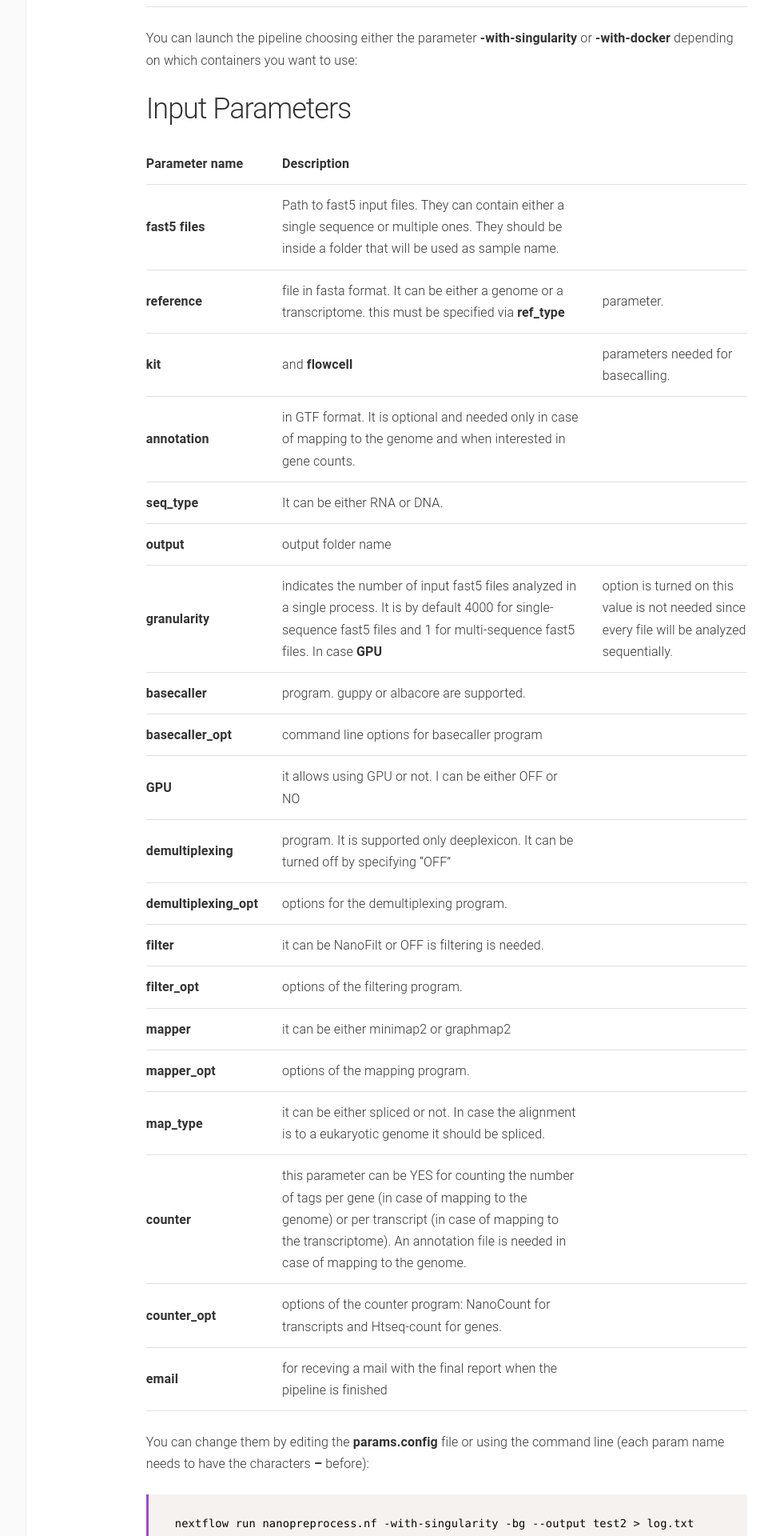
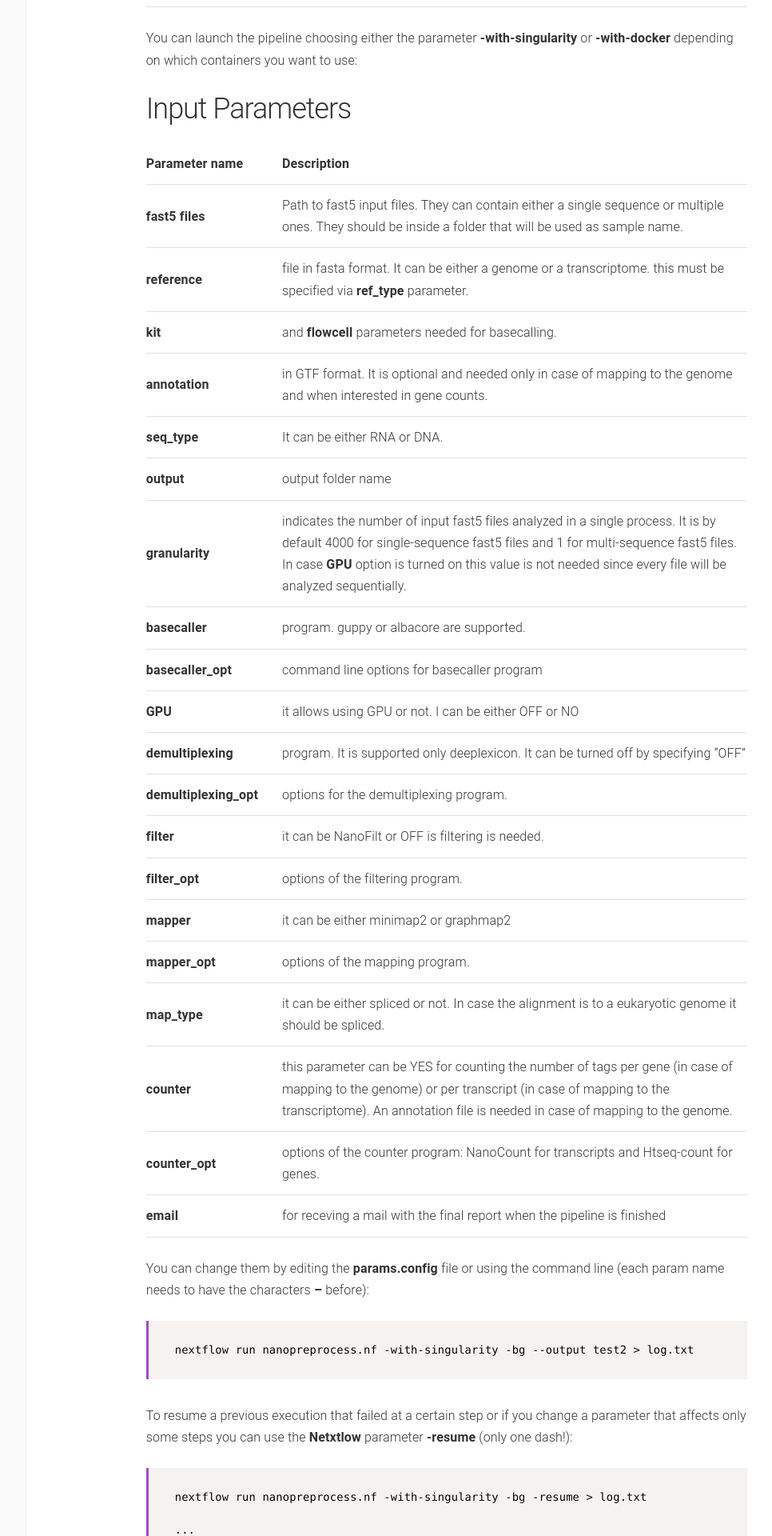
Before and after one commit to biocorecrg/master_of_pores, a Jekyll site: the page built from docs/nanopreprocess.md, in a window 1280 px wide. Shown: the part 1918-3838 px from the top of the page at 80% size, without its empty margins (180-1146 px from the left). Built offline with Jekyll 4.4.1, drawn with Linux system fonts in a browser that asks for light colours; some of the changed text lies outside the part shown.

Commit message:
Update nanopreprocess.md

```diff
--- a/docs/nanopreprocess.md
+++ b/docs/nanopreprocess.md
@@ -37,12 +37,12 @@ You can launch the pipeline choosing either the parameter **-with-singularity**
 | Parameter name  | Description |
 | ------------- | --------------|
 |**fast5 files**|Path to fast5 input files. They can contain either a single sequence or multiple ones. They should be inside a folder that will be used as sample name.|
-|**reference**|file in fasta format. It can be either a genome or a transcriptome. this must be specified via **ref_type**|parameter.|
-|**kit**|and **flowcell**|parameters needed for basecalling.|
+|**reference**|file in fasta format. It can be either a genome or a transcriptome. this must be specified via **ref_type** parameter.|
+|**kit**|and **flowcell** parameters needed for basecalling.|
 |**annotation**|in GTF format. It is optional and needed only in case of mapping to the genome and when interested in gene counts. |
 |**seq_type**| It can be either RNA or DNA.|
 |**output**|output folder name|
-|**granularity**|indicates the number of input fast5 files analyzed in a single process. It is by default 4000 for single-sequence fast5 files and 1 for multi-sequence fast5 files. In case **GPU**|option is turned on this value is not needed since every file will be analyzed sequentially.|
+|**granularity**|indicates the number of input fast5 files analyzed in a single process. It is by default 4000 for single-sequence fast5 files and 1 for multi-sequence fast5 files. In case **GPU** option is turned on this value is not needed since every file will be analyzed sequentially.|
 |**basecaller**|program. guppy or albacore are supported.|
 |**basecaller_opt**|command line options for basecaller program |
 |**GPU**|it allows using GPU or not. I can be either OFF or NO|
@@ -84,12 +84,12 @@ nextflow run nanopreprocess.nf -with-singularity -bg -resume > log.txt
 
 Seven folders are created by the pipeline within the output folder specified by the **output** parameter:
 
-* fast5_files: contains the basecalled multisequence fast5 files. Each batch contains 4000 sequences.
-* fastq_files: contains one or, in case of demultiplexing, more fastq files.
-* QC_files: contains each single QC produced by the pipeline.
-* alignment: contains the bam file(s)
-* counts: contains read counts per gene / transcript. It is optional.
-* assigned: contains assignment of each read to a given gene / transcript. It is optional.
-* report: contains the final multiqc report.
+* **fast5_files**: contains the basecalled multisequence fast5 files. Each batch contains 4000 sequences.
+* **fastq_files**: contains one or, in case of demultiplexing, more fastq files.
+* **QC_files**: contains each single QC produced by the pipeline.
+* **alignment**: contains the bam file(s)
+* **counts**: contains read counts per gene / transcript. It is optional.
+* **assigned**: contains assignment of each read to a given gene / transcript. It is optional.
+* **report**: contains the final multiqc report.
 
 -----------------------------------------------------
```
